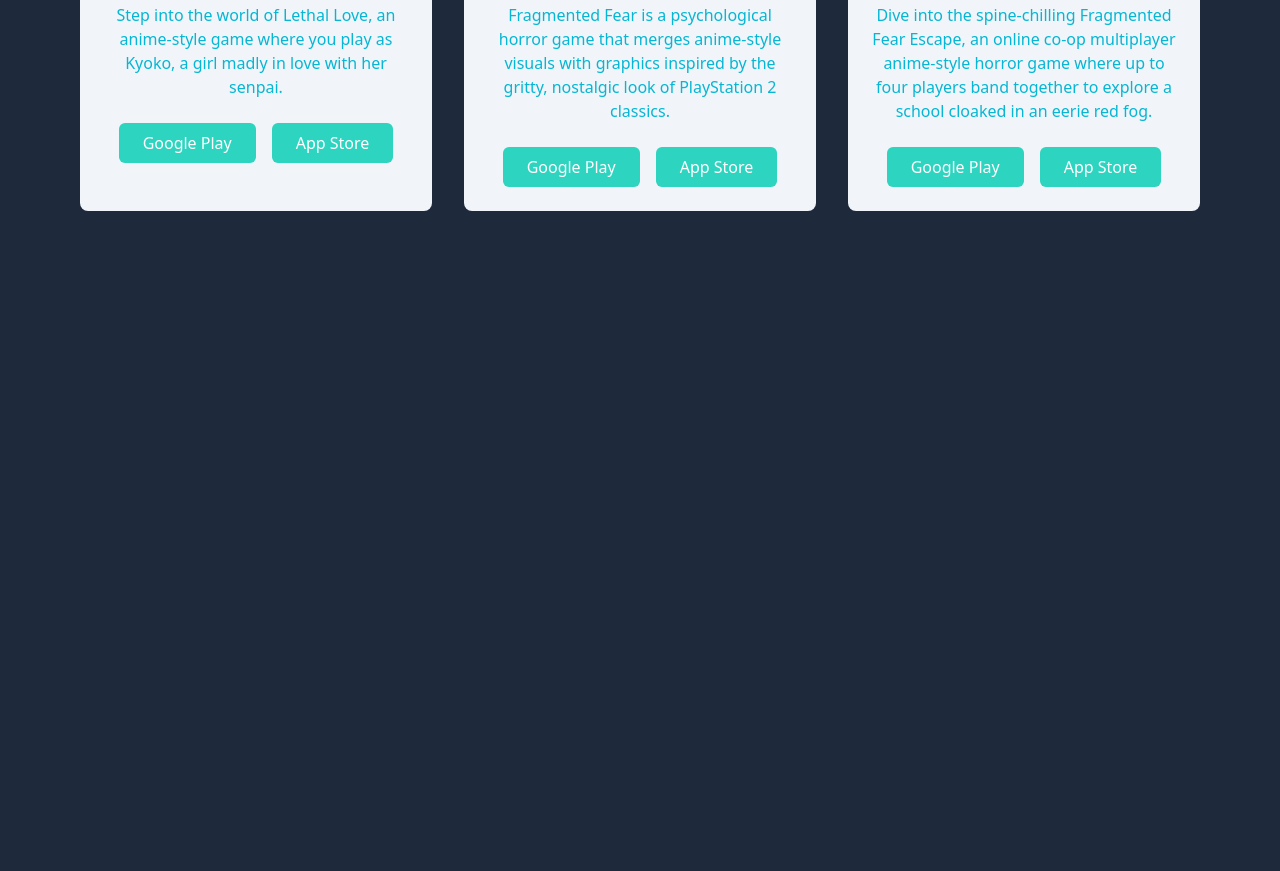
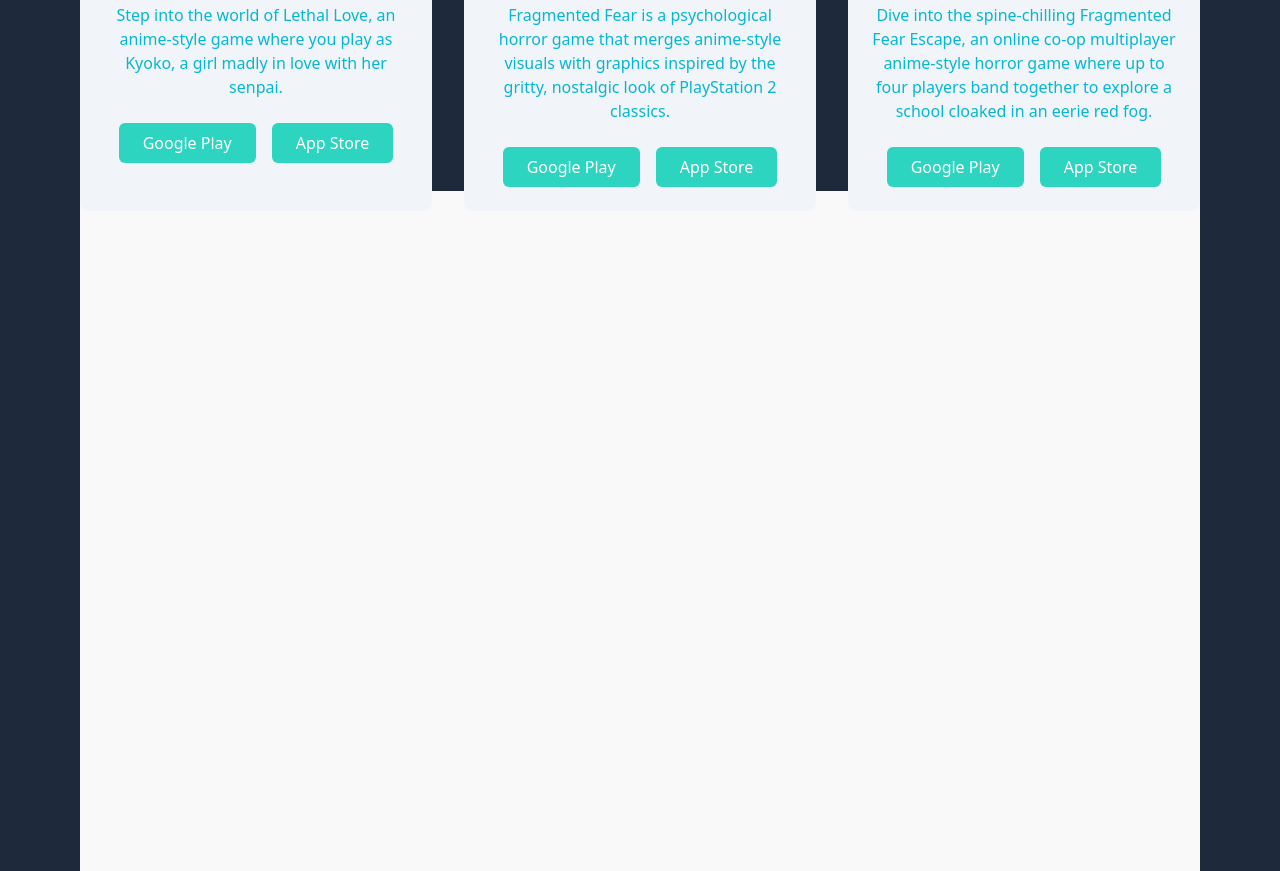
Before and after one commit to RealJoRo/realjoro.github.io, a plain HTML site: page index.html in a window 1280 px wide. Shown: the part 429-1300 px from the top of the page. Drawn offline with nearby package versions, Linux system fonts and the light colour scheme.

Commit message:
Update index.html

```diff
--- a/index.html
+++ b/index.html
@@ -70,9 +70,7 @@
             </div>
         </div>
 
-        <div class="mt-12">
-            <iframe id='kofiframe' src='https://ko-fi.com/realjoro/?hidefeed=true&widget=true&embed=true&preview=true' style='border:none;width:100%;padding:4px;background:#F1F5F9;' height='712' title='realjoro' class="reveal"></iframe>
-        </div>
+        <iframe id='kofiframe' src='https://ko-fi.com/realjoro/?hidefeed=true&widget=true&embed=true&preview=true' style='border:none;width:100%;padding:4px;background:#f9f9f9;' height='712' title='realjoro'></iframe>
     </main>
 
     <footer class="bg-[#F1F5F9] text-center py-6 animate-fadeIn" style="animation-delay: 0.8s;">
```
